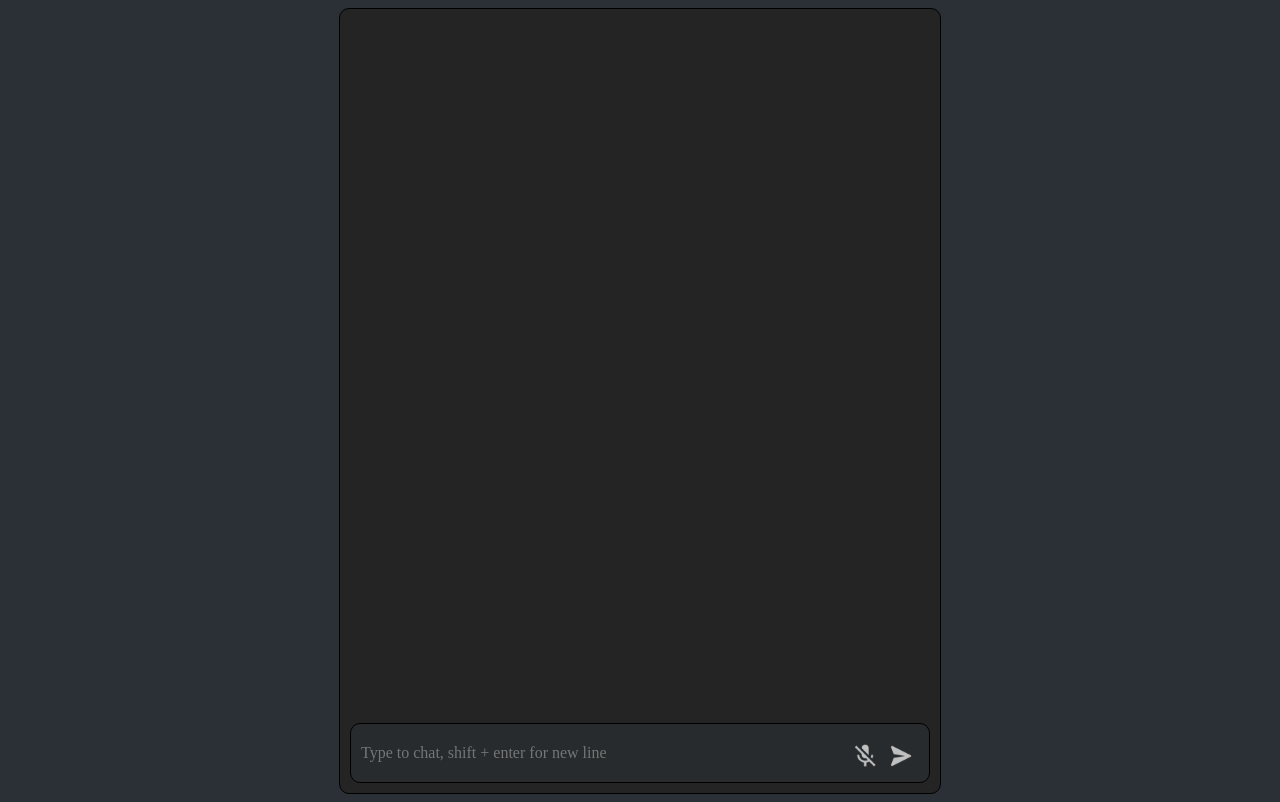
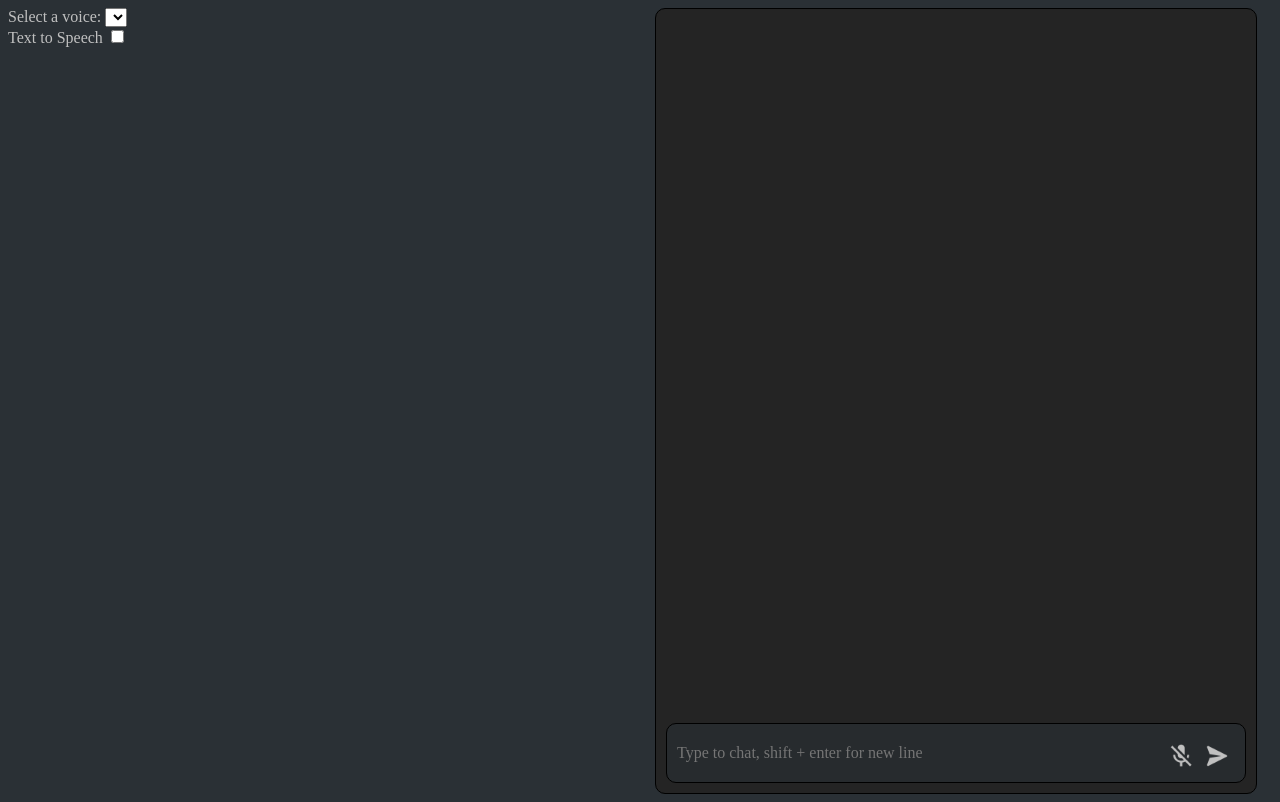
Before and after one commit to alowtron/Chat-Bot---Silver-Echo, a PHP site: page / in a window 1280 px wide. Run offline with PHP 8.4, Linux system fonts and the light colour scheme; lists and menus that the app fills with data are empty.

Commit message:
Added text to speech and the ability to pick voice, still need to clean up ui

```diff
--- a/index.html
+++ b/index.html
@@ -13,12 +13,27 @@
 <body>
 
 <main>
+    <div class="grid">
+        <div class="left">
+            <label for="voiceDropdown">Select a voice:</label>
+            <select id="voiceDropdown">
+                <!-- Options will be populated dynamically using JavaScript -->
+            </select>
+            <div class="textToSpeachToggleContainer">
+                <label for="textToSpeachToggle">Text to Speech</label>
+                <input type="checkbox" id="textToSpeachToggle">
+            </div>
+        </div>
+
         <div class="talkBox">
             <!-- Chat Display Here -->
             <div class="output" id="output">
 
             </div>
+
             <!-- Chat input goes here -->
+
+
             <div class="input">
                 <textarea placeholder="Type to chat, shift + enter for new line" rows="1" class="inputBox" id="inputBox"></textarea>
                 <!-- Mic toggle button -->
@@ -28,6 +43,9 @@
             </div>
 
         </div>
+
+    </div>
+
 </main>
 <script src="main.js"></script>
 
--- a/main.js
+++ b/main.js
@@ -1,6 +1,9 @@
 /* This js file needs to load after the html for everything to work properly*/
 
-// SendMessage
+// Define msg var in global scope for text to speech
+let msg
+
+// SendMessage function
 function sendMessage() {
     let message = document.getElementById('inputBox').value
     document.getElementById("inputBox").value = ""
@@ -27,7 +30,7 @@ function sendMessage() {
     .then(processedData => {
         console.log(processedData)
 
-        let displayMessage = JSON.parse(processedData)
+        let displayMessage = JSON.parse(processedData);
         let displayMessageText =  displayMessage.choices[0].message.content.replace(/\n/g, "<br>")
 
         document.getElementById("output").innerHTML += `
@@ -42,14 +45,69 @@ function sendMessage() {
         `
         // scroll to the bottom after message is submitted
         document.getElementById("output").scrollTop = document.getElementById("output").scrollHeight
+
+        // Speak the bot message with the selected voice
+
+        // check to see if text to speech is on
+        if (document.getElementById("textToSpeachToggle").checked) {
+            speakBotMessage(displayMessageText)
+        }
     })
     .catch(error => {
         console.log(error)
     })
+}
 
+// Function to speak the bot message with the selected voice
+function speakBotMessage(text) {
+    if (!msg) {
+        // If msg is not defined, create a new SpeechSynthesisUtterance object
+        msg = new SpeechSynthesisUtterance()
+    }
+    msg.text = text
 
+    let selectedVoiceIndex = document.getElementById('voiceDropdown').value
+    msg.voice = window.speechSynthesis.getVoices()[selectedVoiceIndex]
+
+    window.speechSynthesis.speak(msg)
 }
-// ${displayMessage.choices[0].message.content}
+
+// Code to select voice
+
+// Define the voices variable outside of any function so it's accessible globally
+let voices = []
+
+// Function to populate dropdown menu with voices
+function populateVoiceDropdown() {
+    voices = window.speechSynthesis.getVoices()
+    let voiceDropdown = document.getElementById('voiceDropdown')
+
+    // Clear existing options
+    voiceDropdown.innerHTML = ''
+
+    // Populate dropdown menu with voices
+    voices.forEach(function(voice, index) {
+        let option = document.createElement('option')
+        option.value = index
+        option.textContent = voice.name
+        voiceDropdown.appendChild(option)
+    })
+}
+
+// Event listener for voiceschanged event
+window.speechSynthesis.onvoiceschanged = populateVoiceDropdown;
+
+// Event listener for voice selection
+voiceDropdown.addEventListener('change', () => {
+    let selectedVoiceIndex = this.value
+    let selectedVoice = voices[selectedVoiceIndex]
+
+    // Set the selected voice to the SpeechSynthesisUtterance object
+    if (!msg) {
+        msg = new SpeechSynthesisUtterance()
+    }
+    msg.voice = selectedVoice
+})
 
 
 
@@ -119,8 +177,24 @@ function micStart() {
     speech.onresult = function(event) {
         const lastResultIndex = event.results.length - 1
         const transcript = event.results[lastResultIndex][0].transcript
-        document.getElementById("inputBox").value += transcript
-        document.getElementById("inputBox").value += " "
+
+        // checks to see if the word "send message" is in the transcript
+        if (transcript.toLowerCase().includes("send message".toLowerCase())) {
+            // removes the phrase "send message" from the transcript
+            let newTranscript = transcript.replace("send message", "").trim()
+
+            // adds input to input box without send message
+            document.getElementById("inputBox").value += newTranscript
+            // sends the message
+            sendMessage()
+
+            // clears the input box
+            document.getElementById("inputBox").value = ""
+        } else {
+            // adds the transcript to the input box
+            document.getElementById("inputBox").value += transcript
+            document.getElementById("inputBox").value += " "
+        }
     }
 
     // starts the speech
--- a/styles.css
+++ b/styles.css
@@ -1,6 +1,14 @@
 html {
     background-color: #2A3035;
     color: silver;
+}
+
+/* Grid to display everything */
+
+.grid {
+    display: grid;
+    grid-template-columns: 1fr 1fr;
+
 }
 
 /* Code for the box where all of the chatting happens */
```
Lines whose indentation alone changed are shown as unchanged.
